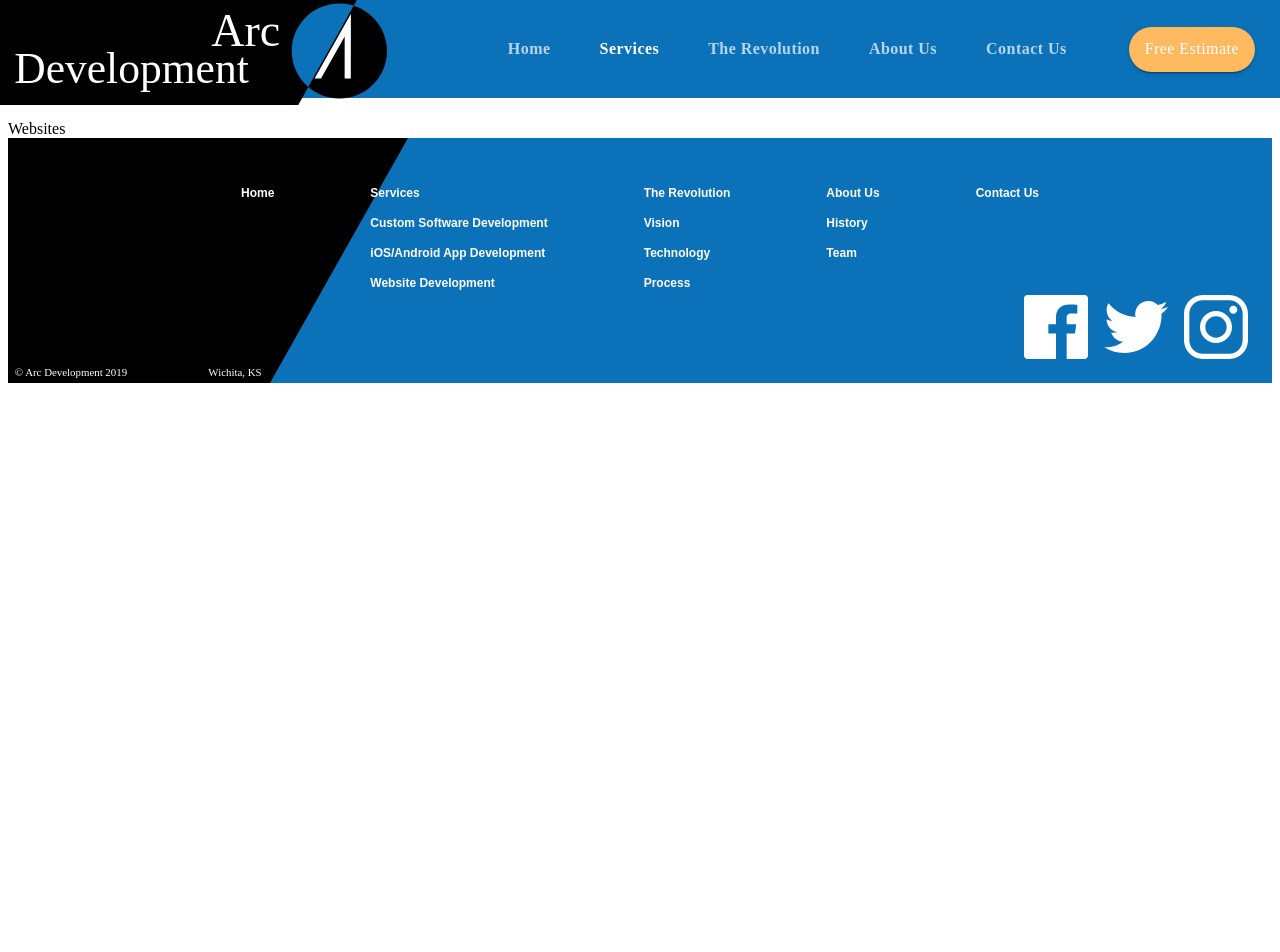
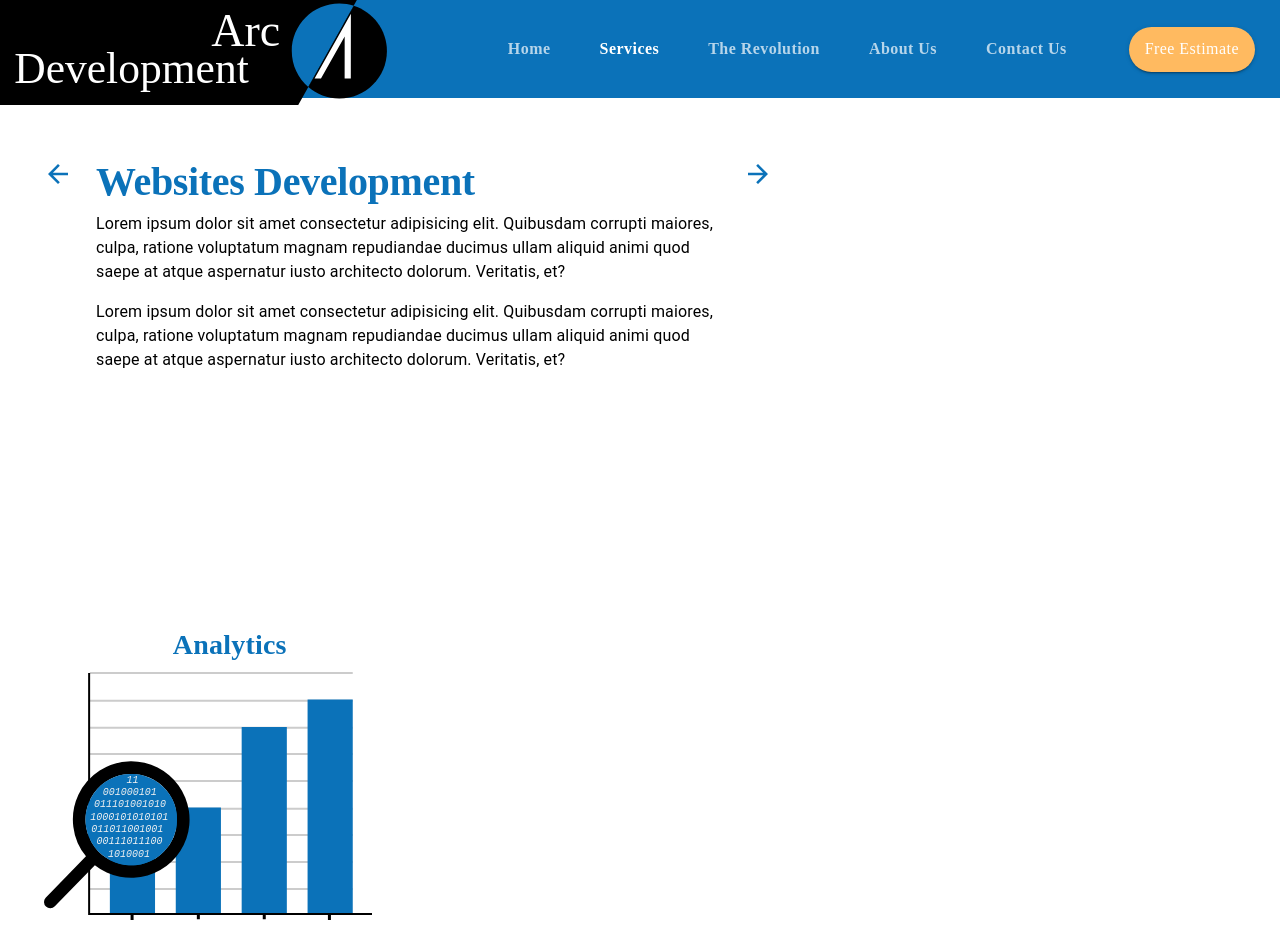
Before and after one commit to laurieroy/react-MUI-arcDevelopment, a React (Create React App) app: page /websites in a window 1280 px wide. Shown: the top 952 px of the page. Before the commit the page ends 800 px from the top, so only its background shows below. Built offline with nearby package versions, Linux system fonts and the light colour scheme; the HTML template or start-up script is replaced by a standard one.

Commit message:
Add Websites page

```diff
--- a/src/components/App.js
+++ b/src/components/App.js
@@ -2,13 +2,15 @@ import React, { useState } from "react";
 import { BrowserRouter, Route, Switch } from "react-router-dom";
 import { ThemeProvider } from "@material-ui/styles";
 
+import CustomSoftware from "./CustomSoftware";
+import Footer from "../components/ui/Footer";
+import Header from "../components/ui/Header";
+import LandingPage from "./LandingPage";
+import MobileApps from "./MobileApps";
+import Services from "./Services";
+import Websites from "./Websites";
+
 import theme from "./ui/Theme";
-import Header from "../components/ui/Header";
-import Footer from "../components/ui/Footer";
-import LandingPage from "./LandingPage";
-import Services from "./Services";
-import CustomSoftware from "./CustomSoftware";
-import MobileApps from "./MobileApps";
 
 function App() {
   const [selectedIndex, setSelectedIndex] = useState(0);
@@ -68,7 +70,17 @@ function App() {
               />
             )}
           />
-          <Route exact path="/websites" component={() => <div>Websites</div>} />
+          <Route
+            exact
+            path="/websites"
+            render={(props) => (
+              <Websites
+                {...props}
+                setValue={setValue}
+                setSelectedIndex={setSelectedIndex}
+              />
+            )}
+          />
           <Route
             exact
             path="/revolution"
@@ -82,16 +94,10 @@ function App() {
           />
           <Route exact path="/estimate" component={() => <div>Estimate</div>} />
         </Switch>
-        <Footer
-          value={value}
-          setValue={setValue}
-          selectedIndex={selectedIndex}
-          setSelectedIndex={setSelectedIndex}
-        />
+        <Footer setValue={setValue} setSelectedIndex={setSelectedIndex} />
       </BrowserRouter>
     </ThemeProvider>
   );
 }
 
 export default App;
-// div className="App"
--- /dev/null
+++ b/src/components/Websites.js
@@ -0,0 +1,260 @@
+import React from "react";
+import { Link } from "react-router-dom";
+
+import { makeStyles, useTheme } from "@material-ui/core/styles";
+import { Grid, Hidden, IconButton, Typography } from "@material-ui/core";
+import useMediaQuery from "@material-ui/core/useMediaQuery";
+
+import analytics from "../assets/analytics.svg";
+import backArrow from "../assets/backArrow.svg";
+import ecommerce from "../assets/ecommerce.svg";
+import forwardArrow from "../assets/forwardArrow.svg";
+import outreach from "../assets/outreach.svg";
+import seo from "../assets/seo.svg";
+
+import CallToAction from "./ui/CallToAction";
+
+const useStyles = makeStyles((theme) => ({
+  arrowContainer: {
+    marginTop: "o.5em",
+  },
+  heading: {
+    maxWidth: "40em",
+  },
+  itemContainer: {
+    maxWidth: "40em",
+  },
+  paragraphContainer: {
+    maxWidth: "30em",
+  },
+  rowContainer: {
+    paddingLeft: "5em",
+    paddingRight: "5em",
+    [theme.breakpoints.down("sm")]: {
+      paddingLeft: "1.5em",
+      paddingRight: "1.5em",
+    },
+  },
+}));
+
+export default function Websites(props) {
+  const classes = useStyles();
+  const theme = useTheme();
+
+  const matchesMD = useMediaQuery(theme.breakpoints.down("md"));
+  const matchesSM = useMediaQuery(theme.breakpoints.down("sm"));
+  const matchesXS = useMediaQuery(theme.breakpoints.down("xs"));
+
+  return (
+    <Grid container direction="column" className={classes.mainContainer}>
+      <Grid
+        item
+        className={classes.rowContainer}
+        container
+        direction="row"
+        justify={matchesMD ? "center" : undefined}
+        style={{ marginTop: matchesXS ? "1em" : "2em" }}
+      >
+        <Hidden mdDown>
+          <Grid
+            item
+            className={classes.arrowContainer}
+            style={{ marginRight: "1em", marginLeft: "-3.25em" }}
+          >
+            <IconButton
+              style={{ backgroundColor: "transparent" }}
+              component={Link}
+              to="/services"
+              onClick={() => props.setSelectedIndex(2)}
+            >
+              <img src={backArrow} alt="Back to iOS/Android Development Page" />
+            </IconButton>
+          </Grid>
+        </Hidden>
+
+        <Grid item container direction="column" className={classes.heading}>
+          <Grid item>
+            <Typography variant="h2">Websites Development</Typography>
+          </Grid>
+          <Grid item>
+            <Typography variant="body1" paragraph>
+              Lorem ipsum dolor sit amet consectetur adipisicing elit. Quibusdam
+              corrupti maiores, culpa, ratione voluptatum magnam repudiandae
+              ducimus ullam aliquid animi quod saepe at atque aspernatur iusto
+              architecto dolorum. Veritatis, et?
+            </Typography>
+            <Typography variant="body1" paragraph>
+              Lorem ipsum dolor sit amet consectetur adipisicing elit. Quibusdam
+              corrupti maiores, culpa, ratione voluptatum magnam repudiandae
+              ducimus ullam aliquid animi quod saepe at atque aspernatur iusto
+              architecto dolorum. Veritatis, et?
+            </Typography>
+          </Grid>
+        </Grid>
+        <Hidden mdDown>
+          <Grid item className={classes.arrowContainer}>
+            <IconButton
+              style={{ backgroundColor: "transparent" }}
+              component={Link}
+              to="/mobileApps"
+              onClick={() => props.setSelectedIndex(0)}
+            >
+              <img src={forwardArrow} alt="Forward to Services Page" />
+            </IconButton>
+          </Grid>
+        </Hidden>
+      </Grid>
+      <Grid
+        item
+        container
+        direction={matchesSM ? "column" : "row"}
+        alignItems="center"
+        className={classes.rowContainer}
+        style={{ marginTop: "15em" }}
+      >
+        <Grid item>
+          <Grid container direction="column">
+            <Grid item className={classes.paragraphContainer}>
+              <Typography variant="h4" gutterBottom  align="center">
+                Analytics
+              </Typography>
+            </Grid>
+            <Grid item>
+              <img
+                src={analytics}
+                alt="graph with magnifying glass revealing 1's and 0's"
+                style={{ marginLeft: "-2.75em" }}
+              />
+            </Grid>
+          </Grid>
+        </Grid>
+        <Grid item className={classes.paragraphContainer}>
+          <Typography
+            variant="body1"
+            align={matchesSM ? "center" : undefined}
+            className={classes.paragraphContainer}
+          ></Typography>
+        </Grid>
+      </Grid>
+
+      <Grid
+        item
+        container
+        direction={matchesSM ? "column" : "row"}
+        alignItems="center"
+        className={classes.rowContainer}
+        justify="flex-end"
+        style={{ marginBottom: "15em", marginTop: "15em" }}
+      >
+        <Grid item>
+          <Grid container direction="column">
+            <Grid item className={classes.paragraphContainer}>
+              <Typography variant="h4" gutterBottom align="center">
+                E-Commerce
+              </Typography>
+            </Grid>
+            <Grid item style={{ marginLeft: "1em" }}>
+              <img src={ecommerce} alt="world outline made of dollar signs" />
+            </Grid>
+          </Grid>
+        </Grid>
+        <Grid
+          item
+          className={classes.paragraphContainer}
+          style={{ marginLeft: matchesSM ? 0 : "1em" }}
+        >
+          <Typography
+            variant="body1"
+            align={matchesSM ? "center" : undefined}
+            paragraph
+          >
+            It's no secret that people like to shop online.
+          </Typography>
+          <Typography
+            variant="body1"
+            align={matchesSM ? "center" : undefined}
+            paragraph
+          >
+            lorem
+          </Typography>
+        </Grid>
+      </Grid>
+
+      <Grid
+        item
+        container
+        direction={matchesSM ? "column" : "row"}
+        alignItems="center"
+        className={classes.rowContainer}
+      >
+        <Grid item>
+          <Grid container direction="column">
+            <Grid item className={classes.paragraphContainer}>
+              <Typography variant="h4"  align="center" gutterBottom>
+                Outreach
+              </Typography>
+            </Grid>
+            <Grid item>
+              <img src={outreach} alt="megaphone" />
+            </Grid>
+          </Grid>
+        </Grid>
+        <Grid
+          item
+          style={{ marginLeft: matchesSM ? 0 : "1em" }}
+          className={classes.paragraphContainer}
+        >
+          <Typography
+            variant="body1"
+            className={classes.paragraphContainer}
+            align={matchesSM ? "center" : undefined}
+          ></Typography>
+        </Grid>
+      </Grid>
+
+      <Grid
+        item
+        container
+        direction={matchesSM ? "column" : "row"}
+        alignItems="center"
+        className={classes.rowContainer}
+        style={{ marginBottom: "15em", marginTop: "15em" }}
+      >
+        <Grid item>
+          <Grid container direction="column">
+            <Grid item className={classes.paragraphContainer}>
+              <Typography variant="h4" align="center" gutterBottom>
+                Search Engine
+                <br /> Optimization
+              </Typography>
+            </Grid>
+            <Grid item>
+              <img
+                src={seo}
+                alt="website standing on winner's podium"
+                style={{ marginLeft: "-2.75em" }}
+              />
+            </Grid>
+          </Grid>
+        </Grid>
+        <Grid
+          item
+          style={{ marginLeft: matchesSM ? 0 : "1em" }}
+          className={classes.paragraphContainer}
+        >
+          <Typography
+            align={matchesSM ? "center" : undefined}
+            variant="body1"
+          ></Typography>
+          <Typography
+            align={matchesSM ? "center" : undefined}
+            variant="body1"
+          ></Typography>
+        </Grid>
+			</Grid>
+			<Grid item>
+				<CallToAction setValue={props.setValue} />
+			</Grid>
+    </Grid>
+  );
+}
```
